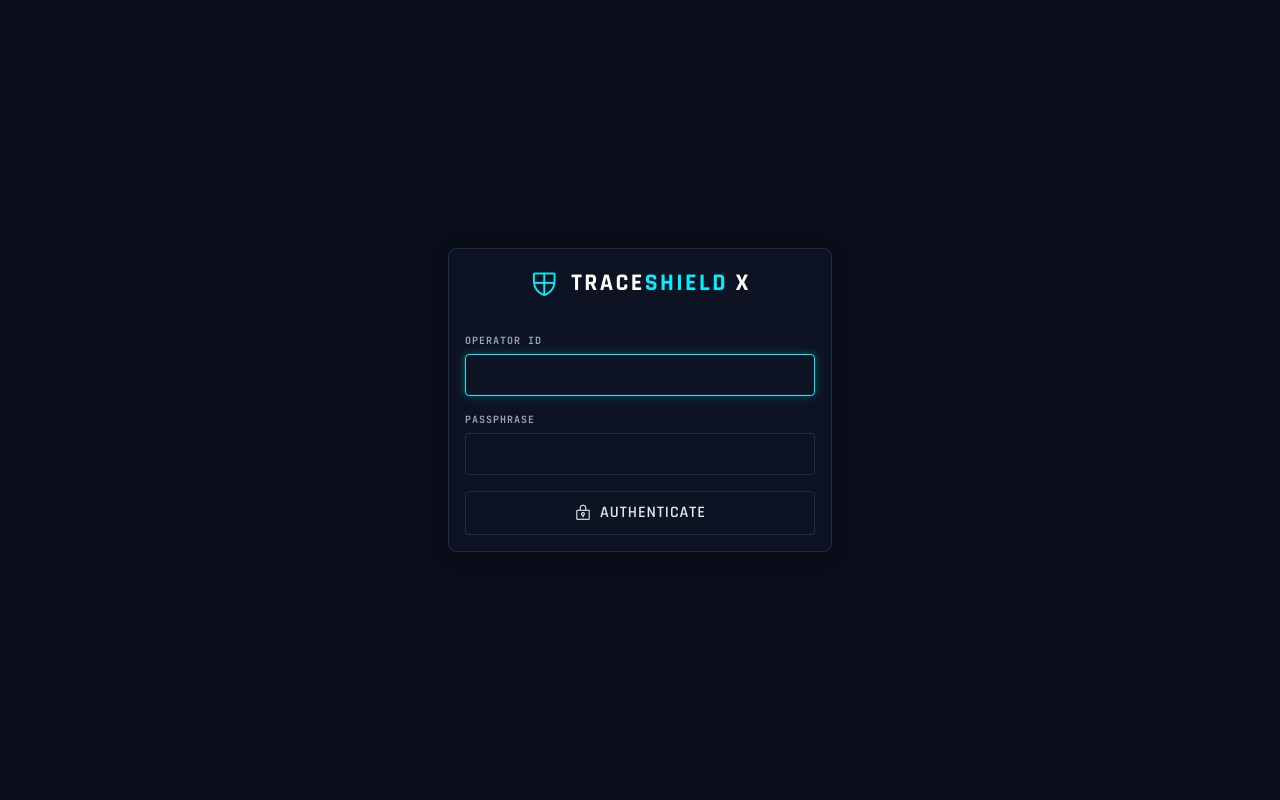
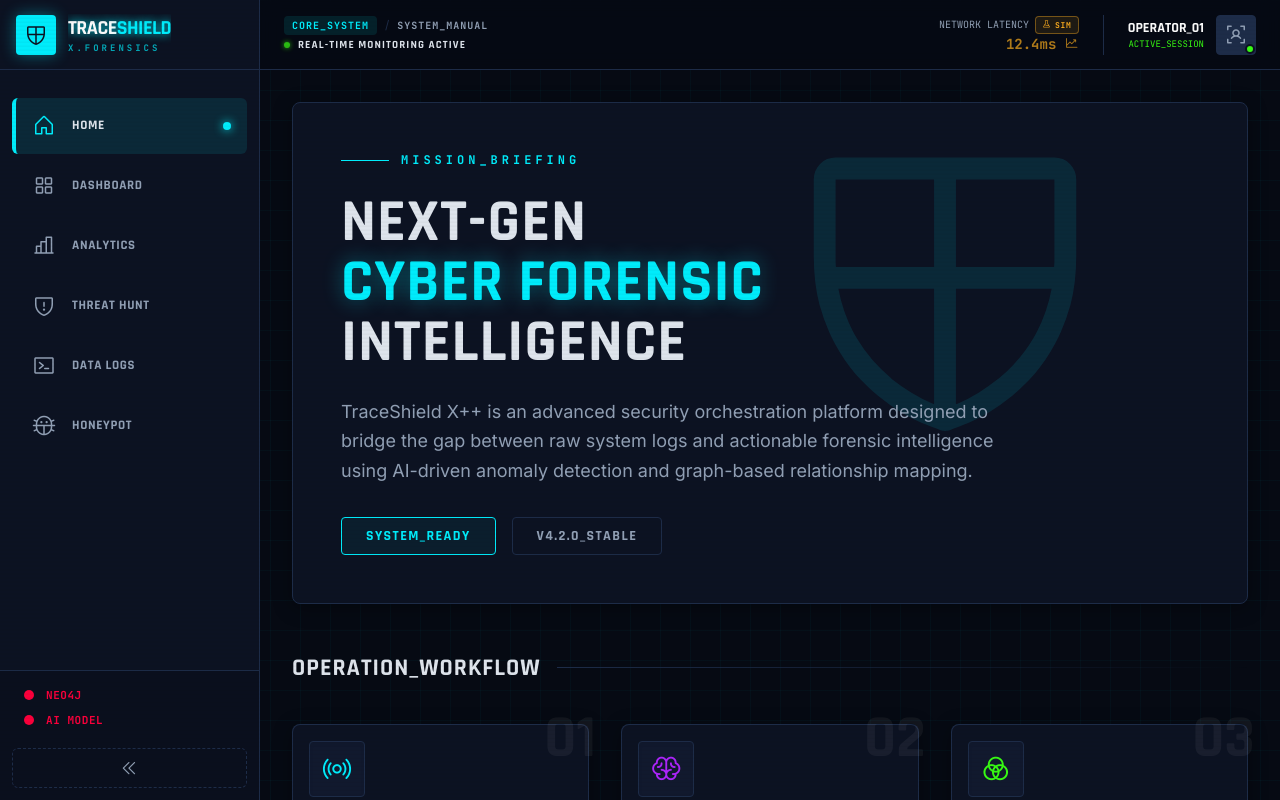
Before and after one commit to svmayurkaarthic2005/TraceShield_X_MongoDB, a React (Vite) app in the folder frontend/: page / in a window 1280 px wide. Built offline with nearby package versions, Linux system fonts and the light colour scheme; no server answers.

Commit message:
feat: remove login requirement and open public access to dashboard

```diff
--- a/frontend/src/App.jsx
+++ b/frontend/src/App.jsx
@@ -36,7 +36,7 @@ function mergeEvents(existing, incoming) {
   return [...fresh, ...existing].slice(0, MAX_EVENTS)
 }
 
-export default function App({ onLogout }) {
+export default function App() {
   const [view, setView]             = useState('home')
   const [status, setStatus]         = useState(null)
   const [result, setResult]         = useState(null)
@@ -306,17 +306,16 @@ export default function App({ onLogout }) {
              </div>
              <div className="h-10 w-[1px] bg-[#1E2D4A]" />
              <div
-               className="flex items-center gap-3 cursor-pointer group"
-               onClick={() => { clearToken(); onLogout?.() }}
-               title="Log out"
+               className="flex items-center gap-3"
+               title="Active Operator"
              >
                 <div className="text-right hidden sm:block">
-                   <div className="text-sm font-bold text-white group-hover:text-[#FF003C] transition-colors font-['Rajdhani'] flex items-center gap-1.5 justify-end">
-                     OPERATOR_01 <i className="ph ph-sign-out text-sm" />
+                   <div className="text-sm font-bold text-white font-['Rajdhani'] flex items-center gap-1.5 justify-end">
+                     OPERATOR_01
                    </div>
-                   <div className="text-[9px] text-[#00F0FF] mono-text group-hover:text-[#FF003C] transition-colors">LOGOUT</div>
+                   <div className="text-[9px] text-[#39FF14] mono-text">ACTIVE_SESSION</div>
                 </div>
-                <div className="w-10 h-10 rounded bg-[#1E2D4A] flex items-center justify-center border border-[#1E2D4A] group-hover:border-[#FF003C] transition-all overflow-hidden relative">
+                <div className="w-10 h-10 rounded bg-[#1E2D4A] flex items-center justify-center border border-[#1E2D4A] overflow-hidden relative">
                    <i className="ph ph-user-focus text-2xl text-[#94A3B8]" />
                    <div className="absolute bottom-0 right-0 w-2.5 h-2.5 bg-[#39FF14] border-2 border-[#0D1323] rounded-full" />
                 </div>
--- a/frontend/src/main.jsx
+++ b/frontend/src/main.jsx
@@ -1,18 +1,10 @@
-import React, { useState } from 'react'
+import React from 'react'
 import ReactDOM from 'react-dom/client'
 import App from './App'
-import LoginPage from './components/LoginPage'
-import { getToken } from './services/api'
 import './index.css'
-
-function Root() {
-  const [authed, setAuthed] = useState(() => Boolean(getToken()))
-  if (!authed) return <LoginPage onSuccess={() => setAuthed(true)} />
-  return <App onLogout={() => setAuthed(false)} />
-}
 
 ReactDOM.createRoot(document.getElementById('root')).render(
   <React.StrictMode>
-    <Root />
+    <App />
   </React.StrictMode>
 )
--- a/frontend/src/services/api.js
+++ b/frontend/src/services/api.js
@@ -33,14 +33,7 @@ api.interceptors.request.use((config) => {
 
 api.interceptors.response.use(
   (res) => res,
-  (err) => {
-    const isLoginRequest = err.config?.url?.includes('/api/auth/login')
-    if (err.response?.status === 401 && !isLoginRequest) {
-      clearToken()
-      window.location.reload()
-    }
-    return Promise.reject(err)
-  }
+  (err) => Promise.reject(err)
 )
 
 export function core(path) {
```
Also changed, not shown: 1 other file (tests, documents, lock files or other folders).
